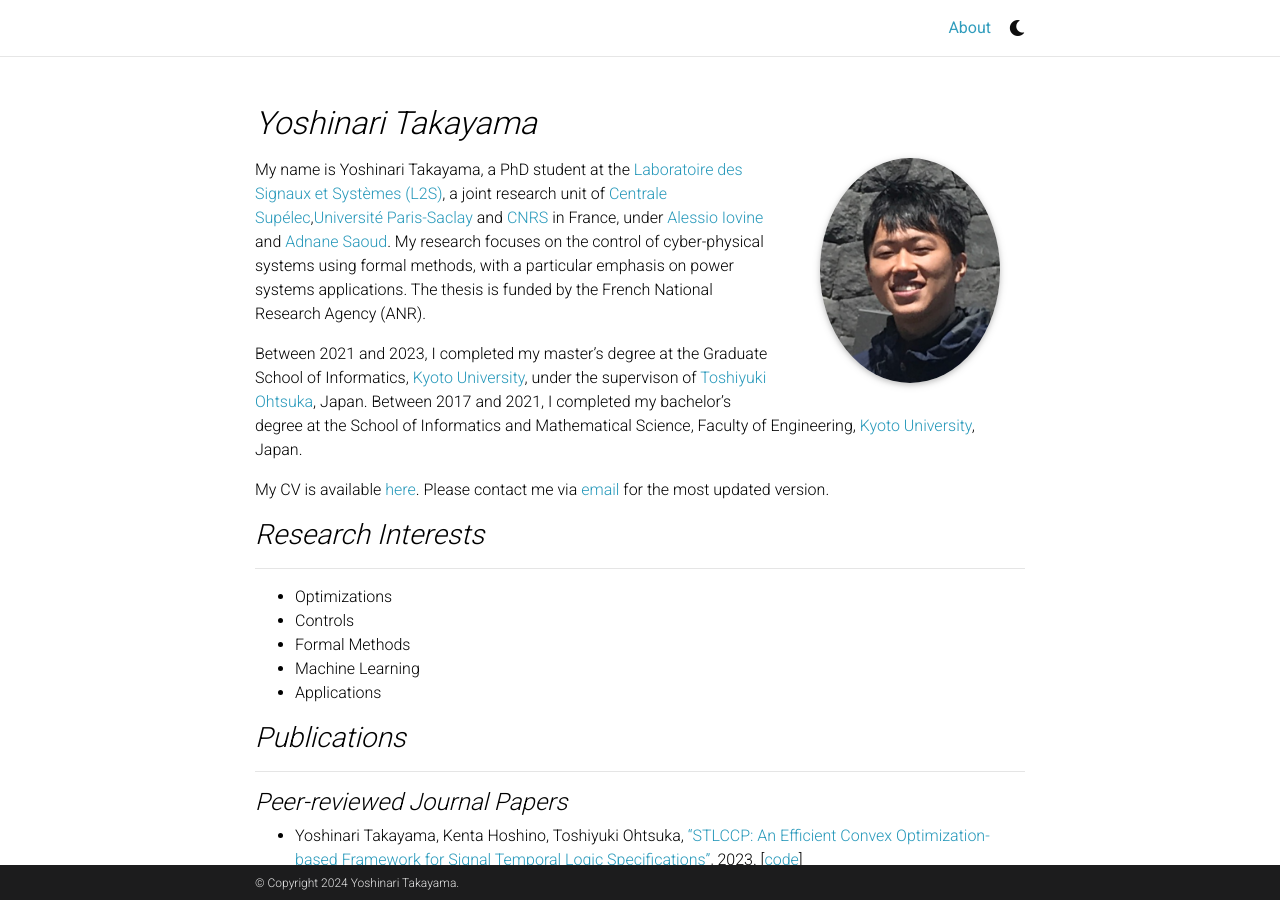
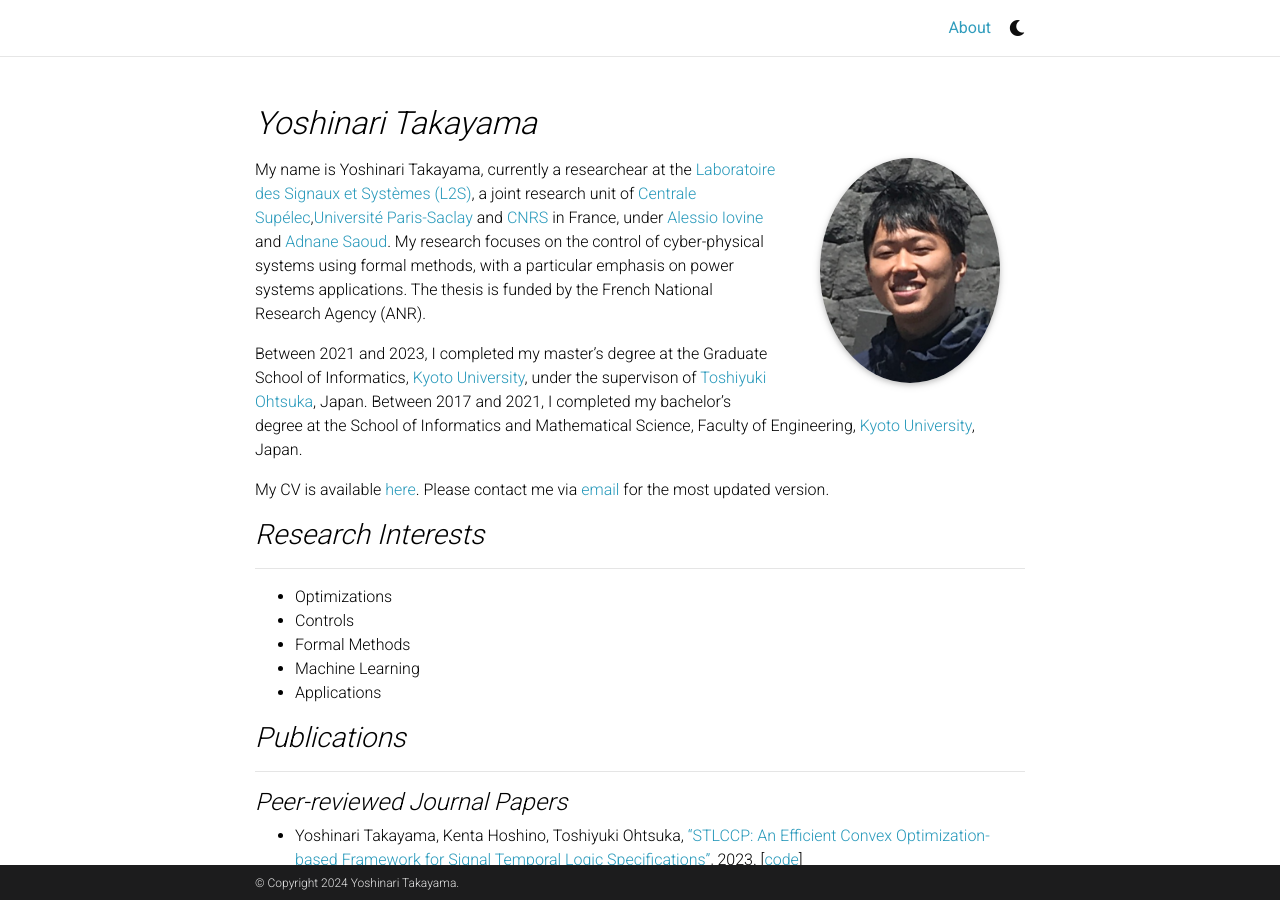
Before and after one commit to yotakayama/yotakayama.github.io, a Jekyll site: the page built from _pages/about.md, in a window 1280 px wide and 900 px high. Built offline with Jekyll 4.4.1, drawn with Linux system fonts in a browser that asks for light colours; comment, search, counter and statistics services are not loaded; a style sheet for code colours, icons or effects is not loaded.

```diff
--- a/_pages/about.md
+++ b/_pages/about.md
@@ -17,11 +17,11 @@
 # Université Paris-Saclay, CNRS, Laboratoire des Signaux et Systèmes, 91190, Gif-sur-Yvette, France
 ---
 
- My name is Yoshinari Takayama, a PhD student at the [Laboratoire des Signaux et Systèmes (L2S)](https://l2s.centralesupelec.fr), a joint research unit of [Centrale Supélec](https://www.centralesupelec.fr/en/),[Université Paris-Saclay](https://www.universite-paris-saclay.fr/en/) and [CNRS](https://www.cnrs.fr/en/) in France, under [Alessio Iovine](https://sites.google.com/view/alessioiovine/) and [Adnane Saoud](https://sites.google.com/view/adnanesaoud/). My research focuses on the control of cyber-physical systems using formal methods, with a particular emphasis on power systems applications. The thesis is funded by the French National Research Agency (ANR).
+ My name is Yoshinari Takayama, currently a researchear at the [Laboratoire des Signaux et Systèmes (L2S)](https://l2s.centralesupelec.fr), a joint research unit of [Centrale Supélec](https://www.centralesupelec.fr/en/),[Université Paris-Saclay](https://www.universite-paris-saclay.fr/en/) and [CNRS](https://www.cnrs.fr/en/) in France, under [Alessio Iovine](https://sites.google.com/view/alessioiovine/) and [Adnane Saoud](https://sites.google.com/view/adnanesaoud/). My research focuses on the control of cyber-physical systems using formal methods, with a particular emphasis on power systems applications. The thesis is funded by the French National Research Agency (ANR).
 
 Between 2021 and 2023, I completed my master's degree at the Graduate School of Informatics, [Kyoto University](https://www.kyoto-u.ac.jp/en), under the supervison of [Toshiyuki Ohtsuka](http://www.ids.sys.i.kyoto-u.ac.jp/~ohtsuka/index.htm), Japan. Between 2017 and 2021, I completed my bachelor's degree at the School of Informatics and Mathematical Science, Faculty of Engineering, [Kyoto University](https://www.kyoto-u.ac.jp/en), Japan.
 
-My CV is available [here](https://drive.google.com/file/d/1nW5-B-L-vAPIdfEPJ-QdGn6ju0m_MbiY/view?usp=sharing). Please contact me via [email](up46564qu@gmail.com) for the most updated version.
+My CV is available [here](https://drive.google.com/file/d/1UF-xSUt42NeCobBX2o89UOWqrAKKEh-z/view?usp=sharing). Please contact me via [email](up46564qu@gmail.com) for the most updated version.
  <style>/*
  ---------------------------------------
 I’m Yoshinari Takayama, a 2nd-year graduate student in Graduate School of Informatics, [Kyoto University](https://www.kyoto-u.ac.jp/en), Japan. My research supervisor is <a href="http://www.ids.sys.i.kyoto-u.ac.jp/~ohtsuka/index.htm">Toshiyuki Ohtsuka</a>.
```
